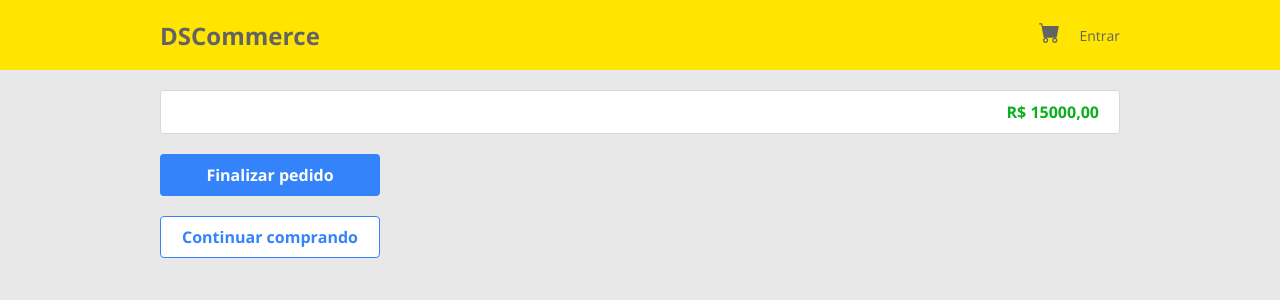
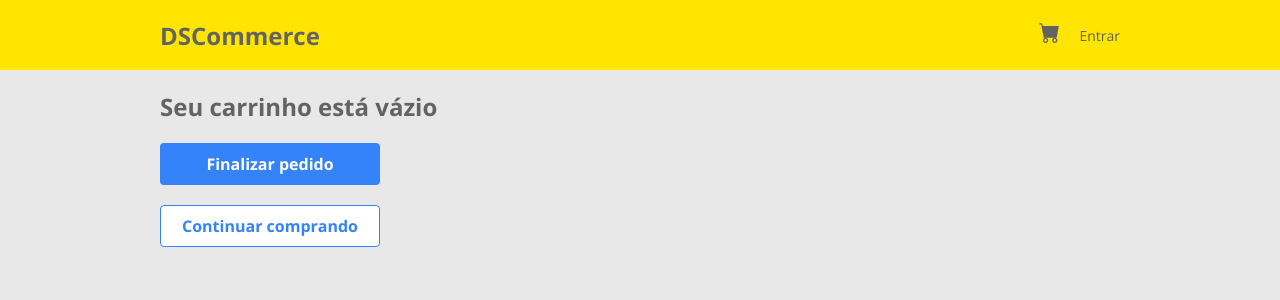
Before and after one commit to Josi8752/DsCommerce, a React (Vite) app: page /cart in a window 1280 px wide. Shown: the top 300 px of the page. Built offline with nearby package versions, Linux system fonts and the light colour scheme.

Commit message:
Button keep buying

```diff
--- a/src/localStorage/cart-repository.ts
+++ b/src/localStorage/cart-repository.ts
@@ -1,14 +1,22 @@
-import { OrderDTO } from "../models/order";
+import { OrderDTO, OrderItemDTO } from "../models/order";
 import { CART_KEY } from "../utils/system";
 
-export function save(cart: OrderDTO){
+export function save(cart: OrderDTO) {
     const str = JSON.stringify(cart);
 
     localStorage.setItem(CART_KEY, str);
 }
 
 
-export function get(): OrderDTO{
+export function get(): OrderDTO {
     const str = localStorage.getItem(CART_KEY) || '{"items" :[]}';
-    return JSON.parse(str);
+    const obj = JSON.parse(str) as OrderDTO
+
+    const cart = new OrderDTO();
+
+    obj.items.forEach(x => {
+        cart.items.push(new OrderItemDTO(x.productId, x.quantity, x.name, x.price, x.imgUrl))
+    })
+
+    return cart;
 }
--- a/src/routes/ClientHome/Cart/index.tsx
+++ b/src/routes/ClientHome/Cart/index.tsx
@@ -1,14 +1,9 @@
-import { useEffect, useState } from 'react';
+import { useState } from 'react';
 import * as cartService from '../../../services/cart-service';
 import './styles.css';
 import { OrderDTO, OrderItemDTO } from '../../../models/order';
+import { Link } from 'react-router-dom';
 
-const item1: OrderItemDTO = new OrderItemDTO(
-    4, 1, "PC Gamer", 1200, "https://raw.githubusercontent.com/devsuperior/dscatalog-resources/master/backend/img/4-big.jpg"
-)
-const item2: OrderItemDTO = new OrderItemDTO(
-    5, 2, "Rails for Dummies", 100.99, "https://raw.githubusercontent.com/devsuperior/dscatalog-resources/master/backend/img/5-big.jpg"
-)
 
 const cart: OrderDTO = new OrderDTO();
 export default function Cart() {
@@ -17,6 +12,17 @@ export default function Cart() {
     return (
         <main>
             <section id="cart-container-section" className="dsc-container">
+
+                {
+                    cart.items.length === 0
+
+                        ? (
+                            <div>
+                                <h2 className='dsc-section-title dsc-mb20'>Seu carrinho está vázio</h2>
+                            </div>
+
+                        )
+                        : (
                             <div className="dsc-card dsc-mb20">
                                 {
                                     cart.items.map(item => (
@@ -33,7 +39,7 @@ export default function Cart() {
                                                 </div>
                                             </div>
                                             <div className="dsc-cart-item-right">
-                                    R$ {(item.price * item.quantity).toFixed(2)}
+                                                R$ {item.subTotal.toFixed(2)}
                                             </div>
                                         </div>
                                     ))
@@ -41,16 +47,23 @@ export default function Cart() {
 
 
                                 <div className="dsc-cart-total-container">
-                        <h3>R$ 15000,00</h3>
+                                    <h3>R$ {cart.total.toFixed(2)}</h3>
                                 </div>
                             </div>
+                        )
+                }
+
+
                 <div className="dsc-btn-page-container">
                     <div className="dsc-btn dsc-btn-blue">
                         Finalizar pedido
                     </div>
+                    <Link to="/catalog">
                         <div className="dsc-btn dsc-btn-white">
                             Continuar comprando
                         </div>
+                    </Link>
+
                 </div>
             </section>
         </main>
```
Lines whose indentation alone changed are shown as unchanged.
